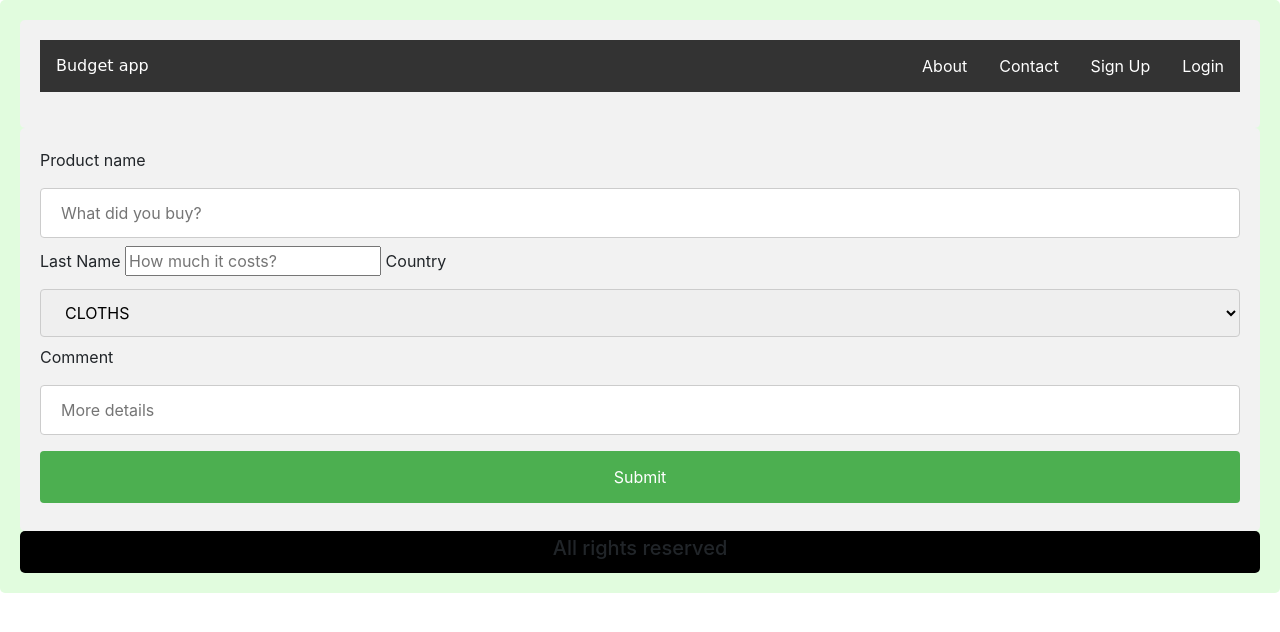
After one commit to Virentoo/SzkieletowkaProjekt, a Django app: template budget/templates/budget/new_income.html in a window 1280 px wide. The commit adds this page. Shown: the top 632 px of the page. Run offline with Django 3.2, Linux system fonts and the light colour scheme; the template is opened without the code that fills it, so the values that code supplies are empty; parts of the project's set-up code (start-up, migrations or seed data) failed here and were passed over; some libraries are stand-ins or nearby versions.

Commit message:
Empty adding transactions

```diff
--- a/accounts/templates/accounts/profile.html
+++ b/accounts/templates/accounts/profile.html
@@ -15,6 +15,7 @@
 
 {% block content %}
     <div id="content" style="width: 100%">
+        <div class="button">Dodaj</div>
         <h2>Halko</h2>
     </div>
 
--- a/budget/static/budget/base_styles.css
+++ b/budget/static/budget/base_styles.css
@@ -6,18 +6,25 @@
 div#container {
     margin-left: auto;
     margin-right: auto;
+    background-color: #e1fcde;
 }
 
 div#upper {
-    background-color: antiquewhite;
+    background-color: #242582;
     padding: 15px;
 }
 
 div#content {
-    padding: 10px;
+    padding: 10px 200px 10px 200px;
     float: left;
     width: 70%;
     min-height: 720px;
+}
+
+div#rightbar {
+
+
+
 }
 
 div#short_details {
@@ -30,9 +37,9 @@ div#short_details {
 
 div#footer {
     clear: both;
-    padding: 10px;
+    padding: 5px;
     text-align: center;
-    background-color: aquamarine;
+    background-color: black;
 }
 
 ul {
@@ -49,3 +56,24 @@ li a {
   padding: 14px 16px;
   text-decoration: none;
 }
+
+.button {
+  padding: 15px 25px;
+  font-size: 24px;
+  text-align: center;
+  cursor: pointer;
+  outline: none;
+  color: #fff;
+  background-color: #4CAF50;
+  border: none;
+  border-radius: 15px;
+  box-shadow: 0 9px #999;
+}
+
+.button:hover {background-color: #3e8e41}
+
+.button:active {
+  background-color: #3e8e41;
+  box-shadow: 0 5px #666;
+  transform: translateY(4px);
+}
--- a/budget/templates/budget/base.html
+++ b/budget/templates/budget/base.html
@@ -15,18 +15,31 @@
 <body>
 
 <div id="container">
-    <div id="upper">
-        <table style="width: 100%">
-            <tr>
-                {% block upper_icon %}
-                {% endblock %}
-                {% block hello_user %}
-                    <th><h1 style="text-align: left">Witaj {{ user.username }}</h1></th>
-                    <th><p style="text-align: right">{{ date }}</p></th>
-                {% endblock %}
-            </tr>
-        </table>
-    </div>
+
+        <div id="menu">
+
+            <ul style="background-color: #333">
+
+                <li><a style="float: left; :hover=#111; font-family: Comic Sans MS,serif;" href="{% url 'home' %}">Budget app</a></li>
+
+                {% if user.is_authenticated %}
+                    <li><a style="float: right; :hover=#111" href="{% url 'profile' %}">Profile</a></li>
+                    <li><a style="float: right; :hover=#111" href="{% url 'logout' %}">Log Out</a></li>
+                    <li><a style="float: right; :hover=#111" href="{% url 'budget' %}">Budget</a></li>
+                {% else %}
+                    <li><a style="float: right; :hover=#111" class="active" href="{% url 'login' %}">Login</a></li>
+                    <li><a style="float: right; :hover=#111" href="{% url 'register' %}">Sign Up</a></li>
+
+                {% endif %}
+
+  		        <li><a style="float: right; :hover=#111" href="#contact">Contact</a></li>
+  		        <li><a style="float: right; :hover=#111" href="#about">About</a></li>
+
+            </ul>
+
+
+        </div>
+
     {% block content %}
         <div id="content">
             {% if messages %}
@@ -44,7 +57,7 @@
         {% endblock right %}
     {% endblock %}
     <div id="footer">
-        <h1>Footer!!!</h1>
+        <h5>All rights reserved</h5>
     </div>
 </div>
 </body>
--- /dev/null
+++ b/budget/templates/budget/new_income.html
@@ -0,0 +1,66 @@
+{% extends "budget/base.html" %}
+
+{% block head%}
+
+<style>
+
+input[type=text], select {
+  width: 100%;
+  padding: 12px 20px;
+  margin: 8px 0;
+  display: inline-block;
+  border: 1px solid #ccc;
+  border-radius: 4px;
+  box-sizing: border-box;
+}
+
+input[type=submit] {
+  width: 100%;
+  background-color: #4CAF50;
+  color: white;
+  padding: 14px 20px;
+  margin: 8px 0;
+  border: none;
+  border-radius: 4px;
+  cursor: pointer;
+}
+
+input[type=submit]:hover {
+  background-color: #45a049;
+}
+
+div {
+  border-radius: 5px;
+  background-color: #f2f2f2;
+  padding: 20px;
+}
+</style>
+
+{% endblock head %}
+
+{% block content %}
+
+
+<div>
+  <form action="/budget">
+    <label for="product_name">Product name</label>
+    <input type="text" id="product_name" name="productname" placeholder="What did you buy?">
+
+    <label for="price">Last Name</label>
+    <input type="number" id="price" name="productprice" placeholder="How much it costs?">
+
+    <label for="category">Country</label>
+    <select id="category" name="category">
+      <option value="Cloths">CLOTHS</option>
+      <option value="Food">FOOD</option>
+      <option value="Taxes">TAXES</option>
+    </select>
+
+    <label for="comment">Comment</label>
+    <input type="text" id="comment" name="product_comment" placeholder="More details">
+
+    <input type="submit" value="Submit">
+  </form>
+</div>
+
+{% endblock %}
--- a/budget/urls.py
+++ b/budget/urls.py
@@ -6,6 +6,7 @@ urlpatterns = [
     path('', views.home, name='home'),
     path('budget', views.budget, name='budget'),
     path('budget/recent', views.budget_recent, name='budget/recent'),
-    path('budget/new', views.home, name='budget/new'),
-    path('budget/chart', views.chart, name='budget/chart')
+    path('budget/new_expense', views.new_expense, name='budget/new_expense'),
+    path('budget/new_income', views.new_income, name='budget/new_income'),
+    path('budget/chart', views.chart, name='budget/chart'),
 ]
```
Also changed, not shown: budget/templates/budget/budget.html (+6 -1 lines), budget/templates/budget/home.html (+25 -52 lines), budget/templates/budget/new_expense.html (added, +61 -0 lines), budget/views.py (+9 -0 lines), budget/forms.py (added), db.sqlite3.
